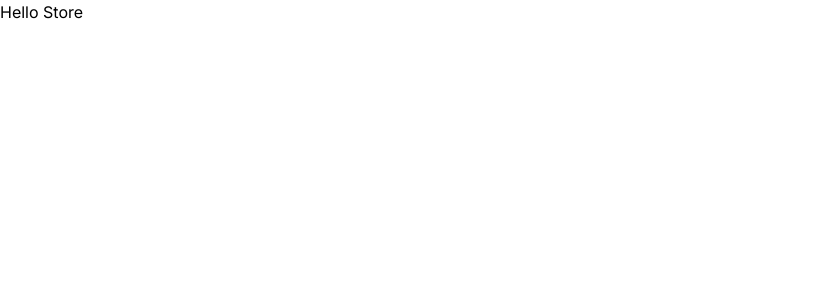
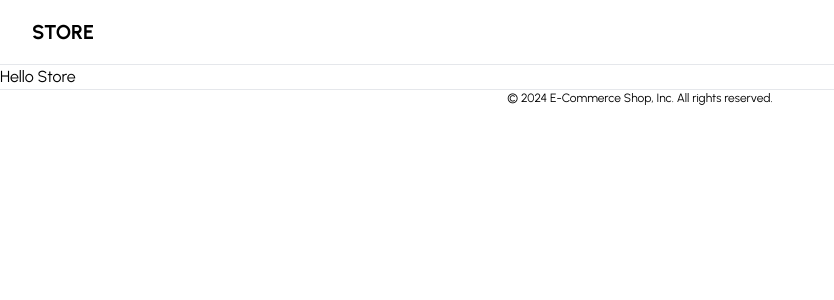
Before and after one commit to B-Phan/e-commerce-webapp, a Next.js app: page / in a window 1280 px wide. Shown: the top 300 px of the page, without its empty margins (0-834 px from the left). Built offline with nearby package versions, Linux system fonts and the light colour scheme.

Commit message:
store updated files

```diff
--- a/app/layout.tsx
+++ b/app/layout.tsx
@@ -1,12 +1,14 @@
 import type { Metadata } from "next";
-import { Inter } from "next/font/google";
+import { Urbanist } from "next/font/google";
 import "./globals.css";
+import Footer from "@/components/footer";
+import Navbar from "@/components/navbar";
 
-const inter = Inter({ subsets: ["latin"] });
+const font = Urbanist({ subsets: ["latin"] });
 
 export const metadata: Metadata = {
-  title: "Create Next App",
-  description: "Generated by create next app",
+  title: "Store",
+  description: "Store",
 };
 
 export default function RootLayout({
@@ -16,7 +18,11 @@ export default function RootLayout({
 }>) {
   return (
     <html lang="en">
-      <body className={inter.className}>{children}</body>
+      <body className={font.className}>
+        <Navbar />
+        {children}
+        <Footer />
+        </body>
     </html>
   );
 }
--- /dev/null
+++ b/components/footer.tsx
@@ -0,0 +1,13 @@
+const Footer = () => {
+    return (
+        <footer className = "bg-white border-t">
+            <div className = "mx-auto py-18">
+                <p className = "text-center text-xs text-black">
+                    &copy; 2024 E-Commerce Shop, Inc. All rights reserved.
+                </p>
+            </div>
+        </footer>
+    );
+}
+
+export default Footer;
--- /dev/null
+++ b/components/navbar.tsx
@@ -0,0 +1,18 @@
+import Container from "@/components/ui/container";
+import Link from "next/link";
+
+const Navbar = () => {
+    return (
+        <div className = "border-b">
+            <Container>
+                <div className = "relative px-4 sm:px-6 lg:px-8 flex h-16 items-center">
+                    <Link href = "/" className = "ml-4 flex lg:ml-0 gap-x-2">
+                        <p className = "font-bold text-xl">STORE</p>
+                    </Link>
+                </div>
+            </Container>
+        </div>
+    );
+}
+
+export default Navbar;
--- /dev/null
+++ b/components/ui/container.tsx
@@ -0,0 +1,15 @@
+interface ContainerProps {
+    children: React.ReactNode;
+}
+
+const Container: React.FC<ContainerProps> = ({
+    children
+}) => {
+    return (
+        <div className = "mx-auto max-w-7xl">
+            {children}
+        </div>
+    );
+}
+
+export default Container;
```
